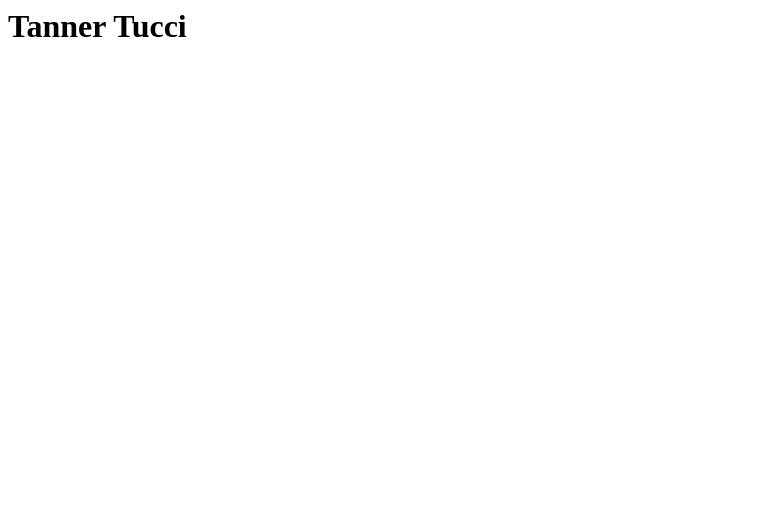
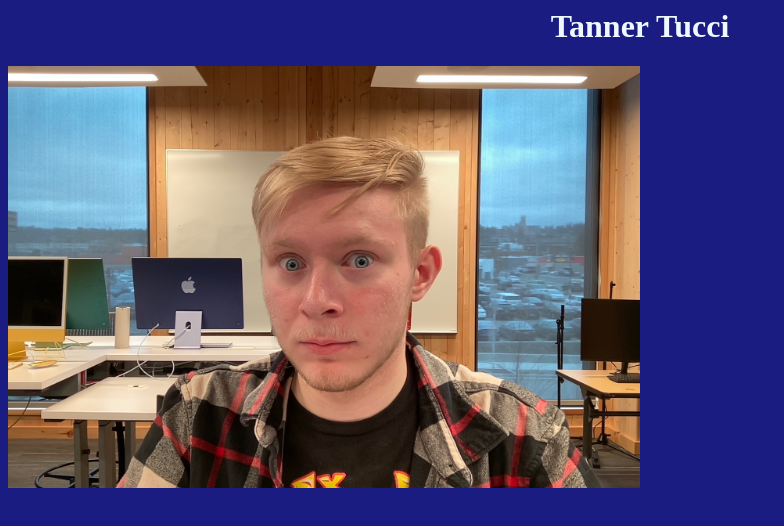
Before and after one commit to Tucci-net/-Tucci-net.github.io, a plain HTML site: page index.html in a window 1280 px wide. Shown: the whole page, without its empty margins (0-784 px from the left). Drawn offline with Linux system fonts and the light colour scheme.

Commit message:
CSS Addition

```diff
--- a/index.html
+++ b/index.html
@@ -5,12 +5,17 @@
     <meta charset="UTF-8">
     <meta http-equiv="X-UA-Compatible" content="IE=edge">
     <meta name="viewport" content="width=device-width, initial-scale=1.0">
+    <!-- We stylin' >:) -->
+    <link rel="stylesheet" href="style.css">
+
     <title>Tanner Tucci</title>
+
 </head>
 <body>
 
     <h1>Tanner Tucci</h1>
 
+<img src="me.jpg" alt="Tanner Tucci">
 
 </body>
 </html>
--- /dev/null
+++ b/style.css
@@ -0,0 +1,14 @@
+body {
+    background: #1a1c81;
+
+}
+
+img{
+    width: 50%;
+
+}
+
+h1 {
+    color:aliceblue;
+    text-align: center;
+}
```
